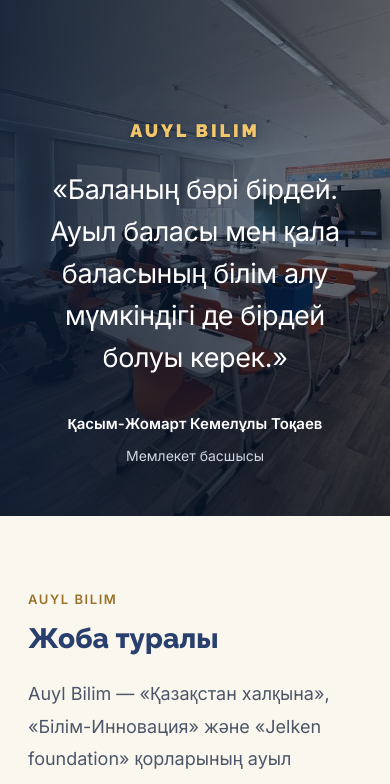
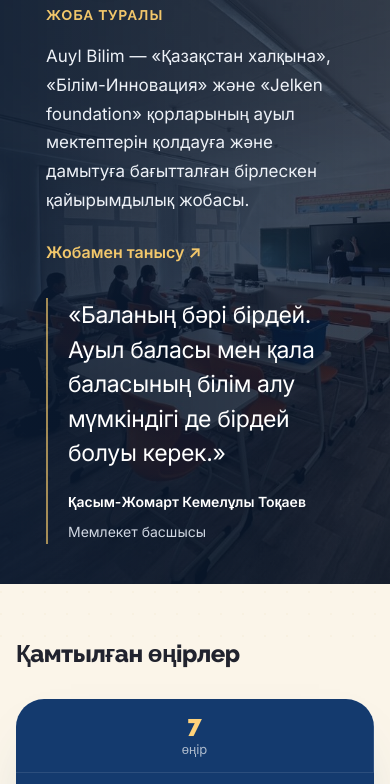
Before and after one commit to Eldar0904/Aul-Bilim, a plain HTML site: page index.html in a window 390 px wide. Shown: the part 201-985 px from the top of the page. Drawn offline with Linux system fonts and the light colour scheme; no server answers.

Commit message:
Combine project introduction and presidential quote in homepage hero

```diff
--- a/home-intro.css
+++ b/home-intro.css
@@ -45,3 +45,29 @@
 @media(min-width:1000px){.home-president-quote{max-width:none}.home-president-quote>p{font-size:clamp(26px,2.6vw,40px)}}@media(max-width:999px){.home-quote-break{display:none}}
 
 .home-quote-hero>.home-hero-students{position:absolute;inset:0;width:100%;height:100%;object-fit:cover;object-position:center 60%;z-index:0}
+
+/* Project introduction and presidential quote share the hero. */
+.home-quote-hero{align-items:center;min-height:680px}
+.home-quote-hero::after{background:linear-gradient(90deg,rgba(10,26,49,.9),rgba(10,26,49,.72))}
+.home-quote-hero .hero-fb-content{display:grid;grid-template-columns:minmax(0,1fr) minmax(0,1fr);gap:clamp(40px,6vw,88px);align-items:center;text-align:left;padding-top:80px;padding-bottom:80px}
+.home-quote-hero h1.home-project-name{font-size:clamp(40px,4.5vw,64px);line-height:1.1;letter-spacing:-.035em;text-transform:none;margin:0 0 28px;color:#fff}
+.home-hero-about h2{font-size:14px;font-weight:700;line-height:1.4;letter-spacing:.08em;text-transform:uppercase;color:#f2c76b;margin:0 0 16px}
+.home-hero-about .home-about-copy{font-size:clamp(17px,1.5vw,21px);line-height:1.75;color:#edf1f7;margin:0 0 24px;max-width:560px}
+.home-hero-about .home-about-link{display:inline-block;color:#f2c76b;line-height:1.5;text-underline-offset:5px}
+.home-hero-about .home-about-link:hover{color:#fff}
+.home-quote-hero .home-president-quote{min-width:0;max-width:none;margin:0;padding-left:32px;border-left:2px solid rgba(242,199,107,.65)}
+.home-quote-hero .home-president-quote>p{font-size:clamp(24px,2.35vw,34px);line-height:1.5}
+.home-quote-hero .home-president-quote footer{font-size:15px;line-height:1.6;margin-top:24px}
+@media(max-width:900px){
+ .home-quote-hero .hero-fb-content{grid-template-columns:1fr;gap:40px;padding-top:56px;padding-bottom:56px;width:calc(100% - 48px)}
+ .home-hero-about .home-about-copy{max-width:680px}
+ .home-quote-hero .home-president-quote>p{font-size:clamp(23px,3.8vw,30px)}
+}
+@media(max-width:640px){
+ .home-quote-hero .hero-fb-content{width:calc(100% - 36px);gap:32px;padding-top:40px;padding-bottom:40px}
+ .home-quote-hero h1.home-project-name{font-size:42px;margin-bottom:24px}
+ .home-hero-about .home-about-copy{font-size:17px;line-height:1.7}
+ .home-quote-hero .home-president-quote{padding-left:20px}
+ .home-quote-hero .home-president-quote>p{font-size:23px}
+ .home-quote-hero .home-president-quote footer{font-size:14px;margin-top:20px}
+}
--- a/index.html
+++ b/index.html
@@ -8,7 +8,7 @@
 <link rel="preconnect" href="https://fonts.gstatic.com" crossorigin />
 <link href="https://fonts.googleapis.com/css2?family=Raleway:wght@400;500;600;700;800;900&family=Inter:wght@400;500;600&display=swap" rel="stylesheet" />
 <link rel="stylesheet" href="steppe.css?v=114" />
-<link rel="stylesheet" href="home-intro.css?v=9" />
+<link rel="stylesheet" href="home-intro.css?v=10" />
 <link rel="stylesheet" href="results.css?v=1" />
 </head>
 <body>
@@ -43,20 +43,18 @@
 <header class="hero-fb home-quote-hero">
   <img class="home-hero-students" src="assets/optimized/stories-classroom.jpg" alt="Жаңартылған кабинетте білім алып жатқан оқушылар" width="1280" height="960" fetchpriority="high" />
   <div class="hero-fb-content wrap">
-    <h1 class="home-project-name">Auyl Bilim</h1>
+    <div class="home-hero-about" aria-labelledby="home-about-title">
+      <h1 class="home-project-name">Auyl Bilim</h1>
+      <h2 id="home-about-title"><span lang="kk">Жоба туралы</span><span lang="ru">О проекте</span></h2>
+      <p class="home-about-copy"><span lang="kk">Auyl Bilim — «Қазақстан халқына», «Білім-Инновация» және «Jelken foundation» қорларының ауыл мектептерін қолдауға және дамытуға бағытталған бірлескен қайырымдылық жобасы.</span><span lang="ru">Auyl Bilim — совместный благотворительный проект фондов «Қазақстан халқына», «Білім-Инновация» и «Jelken foundation», направленный на поддержку и развитие сельских школ.</span></p>
+      <a class="home-about-link" href="about.html"><span lang="kk">Жобамен танысу</span><span lang="ru">Подробнее о проекте</span> <span aria-hidden="true">↗</span></a>
+    </div>
     <blockquote class="home-president-quote">
-      <p>«Баланың бәрі бірдей. Ауыл баласы мен қала баласының<br class="home-quote-break"> білім алу мүмкіндігі де бірдей болуы керек.»</p>
+      <p>«Баланың бәрі бірдей. Ауыл баласы мен қала баласының білім алу мүмкіндігі де бірдей болуы керек.»</p>
       <footer><strong><span lang="kk">Қасым-Жомарт Кемелұлы Тоқаев</span><span lang="ru">Касым-Жомарт Кемелевич Токаев</span></strong><span class="home-president-role"><span lang="kk">Мемлекет басшысы</span><span lang="ru">Глава государства</span></span></footer>
     </blockquote>
   </div>
 </header>
-<section class="home-about block" aria-labelledby="home-about-title"><div class="wrap">
-  <p class="home-kicker">Auyl Bilim</p>
-  <h2 id="home-about-title"><span lang="kk">Жоба туралы</span><span lang="ru">О проекте</span></h2>
-  <p class="home-about-copy"><span lang="kk">Auyl Bilim — «Қазақстан халқына», «Білім-Инновация» және «Jelken foundation» қорларының ауыл мектептерін қолдауға және дамытуға бағытталған бірлескен қайырымдылық жобасы.</span><span lang="ru">Auyl Bilim — совместный благотворительный проект фондов «Қазақстан халқына», «Білім-Инновация» и «Jelken foundation», направленный на поддержку и развитие сельских школ.</span></p>
-  <a class="home-about-link" href="about.html"><span lang="kk">Жобамен танысу</span><span lang="ru">Подробнее о проекте</span> <span aria-hidden="true">↗</span></a>
-
-</div></section>
 
 <!-- ============ PROGRAMS ============ -->
 
```
